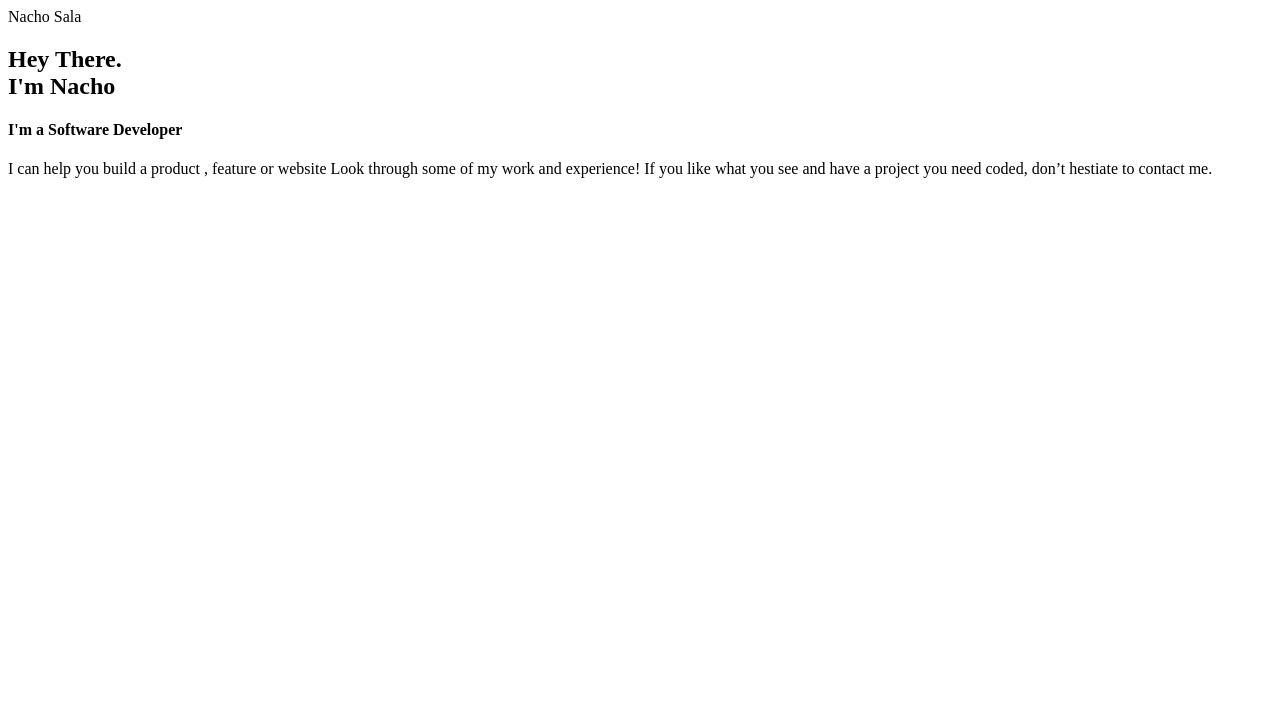
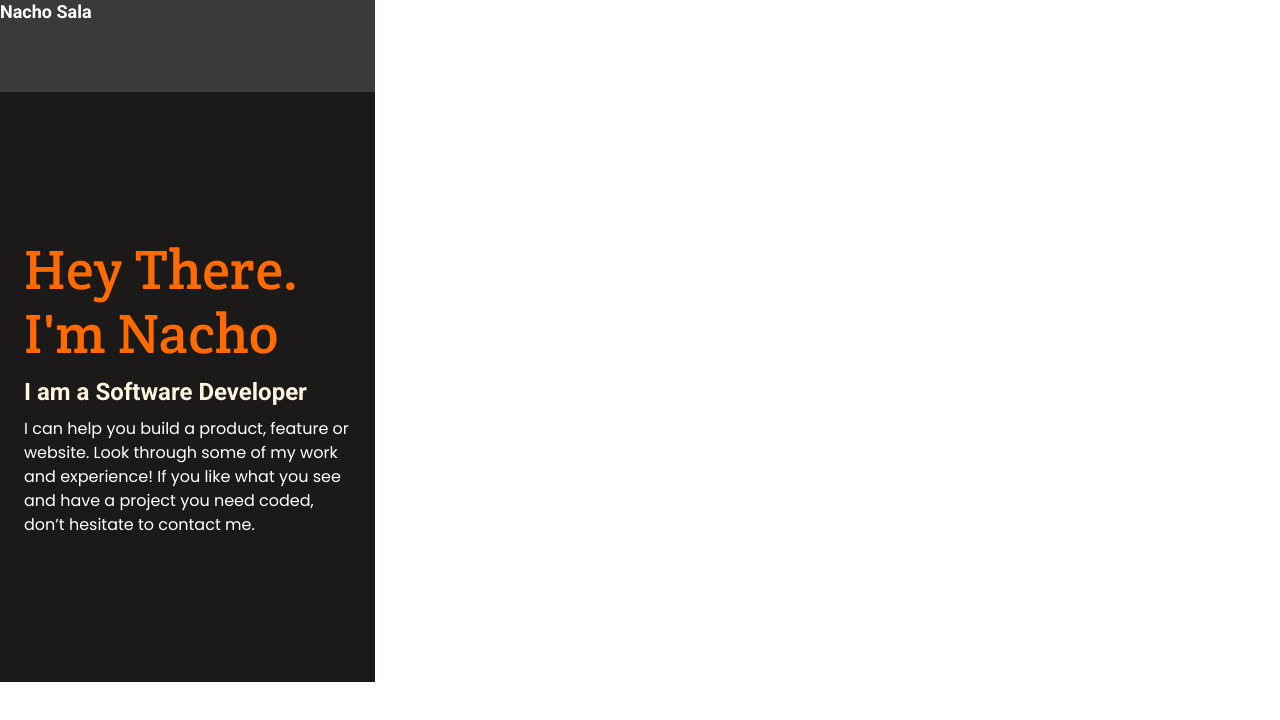
Before and after one commit to nachosala89/my-portfolio, a plain HTML site: page index.html in a window 1280 px wide. Drawn offline with Linux system fonts and the light colour scheme.

Commit message:
Add style.css

```diff
--- a/index.html
+++ b/index.html
@@ -5,18 +5,30 @@
 	<meta http-equiv="X-UA-Compatible" content="IE=edge">
 	<meta name="viewport" content="width=device-width, initial-scale=1.0">
 	<title>Nacho Sala</title>
+	<link rel="stylesheet" href="style.css">
+	<link rel="preconnect" href="https://fonts.googleapis.com">
+	<link rel="preconnect" href="https://fonts.gstatic.com" crossorigin>
+	<link href="https://fonts.googleapis.com/css2?family=Roboto:wght@700&display=swap"
+rel="stylesheet">
+  <link rel="preconnect" href="https://fonts.googleapis.com">
+  <link rel="preconnect" href="https://fonts.gstatic.com" crossorigin>
+  <link href="https://fonts.googleapis.com/css2?family=Crete+Round&display=swap"
+rel="stylesheet">
+  <link rel="preconnect" href="https://fonts.googleapis.com">
+  <link rel="preconnect" href="https://fonts.gstatic.com" crossorigin>
+  <link href="https://fonts.googleapis.com/css2?family=Poppins&display=swap" rel="stylesheet">
 </head>
 <body>
-	<header>
+	<header id="toolbar">
 		<div id="header-logo">Nacho Sala</div>
 		<div class="menu"></div>
 	</header>
 	<section id="headline">
-		<h1>Hey There. <br> I'm Nacho</h1>
-		<h4>I'm a Software Developer</h4>
-		<p>I can help you build a product , feature or website Look through some of my
+		<h1 id="main-header">Hey There. <br> I'm Nacho</h1>
+		<h2 id="sub-main-header">I am a Software Developer</h2>
+		<p id="main-paragraph">I can help you build a product, feature or website. Look through some of my
 			work and experience! If you like what you see and have a project you need coded,
-			don’t hestiate to contact me.</p>
+			don’t hesitate to contact me.</p>
 	</section>
 </body>
 </html>
--- /dev/null
+++ b/style.css
@@ -0,0 +1,62 @@
+#toolbar {
+	position: absolute;
+	top: 0px;
+	left: 0px;
+  background-color: #3C3A39;
+  width: 375px;
+  height: 92px;
+  color: #FFFFFF;
+}
+
+#headline {
+  display: flex;
+	box-sizing: border-box;
+  flex-direction: column;
+  justify-content: center;
+  align-items: flex-start;
+  padding: 120px 24px;
+  position: absolute;
+  width: 375px;
+  height: 590px;
+  left: 0px;
+  top: 92px;
+	background-color: #1C1A19;
+}
+
+#header-logo {
+  font-family: 'Roboto', sans-serif;
+	font-size: 18px;
+	line-height: 24px;
+	font-weight: bold;
+}
+
+#main-header {
+  font-family: 'Crete Round', sans-serif;
+  font-style: normal;
+  font-weight: normal;
+  font-size: 56px;
+  line-height: 64px;
+  letter-spacing: 0.37px;
+  color: #FF6B00;
+  margin: 0;
+}
+
+#sub-main-header {
+  height: 27px;
+  font-family: 'Roboto', sans-serif;
+  font-style: normal;
+  font-weight: bold;
+  font-size: 24px;
+  color: #FFF5E1;
+  margin: 12px 0;
+}
+
+#main-paragraph {
+  font-family: 'Poppins', sans-serif;
+  font-style: normal;
+  font-weight: normal;
+  font-size: 16px;
+  line-height: 24px;
+  color: #FFFFFF;
+  margin: 0;
+}
```
